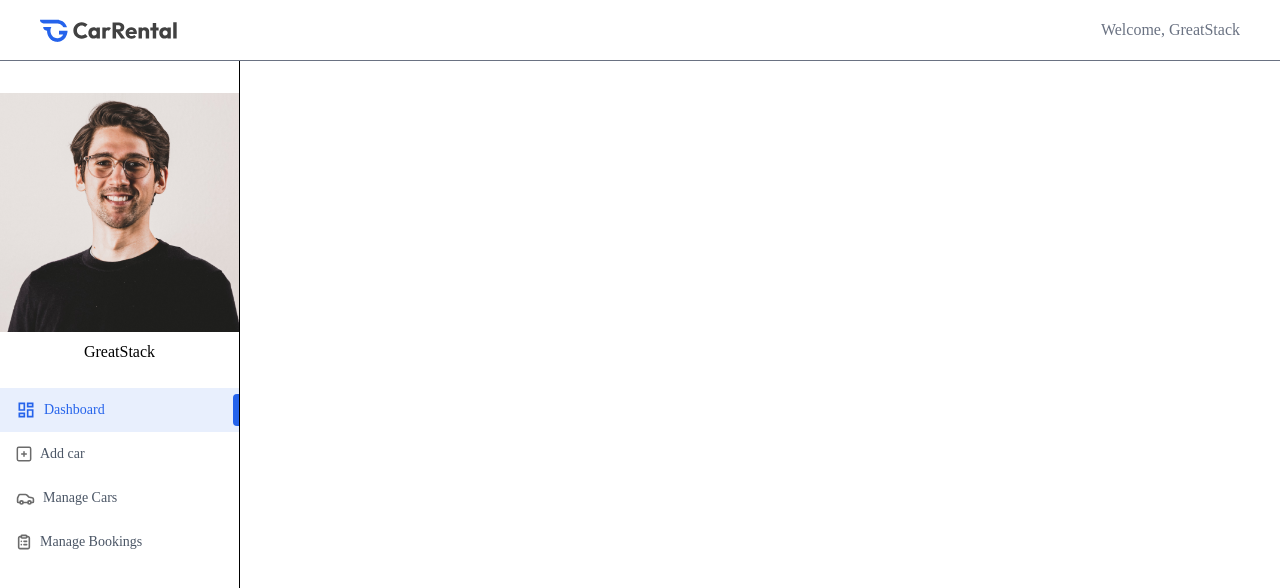
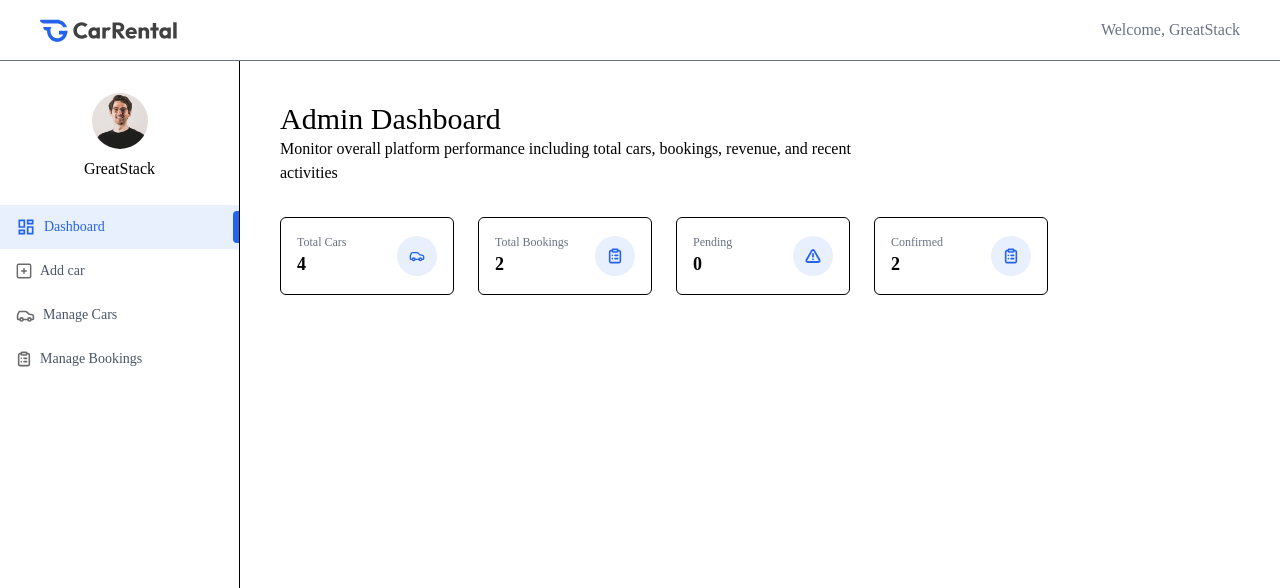
Before and after one commit to ratnadeepa-01/CarRentalApplication, a React (Vite) app: page /owner in a window 1280 px wide. Shown: the top 588 px of the page. Built offline with nearby package versions, Linux system fonts and the light colour scheme; a web font is replaced by a local one.

Commit message:
feat: enhance owner dashboard layout and functionality; add dashboard cards and image upload feature in Sidebar

```diff
--- a/src/components/owner/Sidebar.jsx
+++ b/src/components/owner/Sidebar.jsx
@@ -15,16 +15,17 @@
     <div className='relative min-h-screen md:flex flex-col items-center pt-8
     max-w-13 md:max-w-60 w-full border-r border-borderColor text-sm'>
 
-        <div classnmae='group relative'>
+        <div className='group relative'>
             <label htmlFor='image'>
                 <img src={image ?   URL.createObjectURL(image) : user?.image ||
                     "https://encrypted-tbn0.gstatic.com/images?q=tbn:ANd9GcRUo9Zp13MTtMz8LzYXlWCpTIcnaAUrRpc_Sg&s"}
-                    alt=''/>
+                    alt='' className='h-9 md:h-14 w-9 md:w-14 rounded-full
+                    mx-auto'/>
                     <input type='file' id='image' accept='image/*'
                     hidden onChange={e=> setImage(e.target.files[0])}/>
 
                     <div className='absolute hidden top-0 right-0 left-0 bottom-0
-                    bg-black/10 rounded-full group-hover:fles items-center
+                    bg-black/10 rounded-full group-hover:flex items-center
                     justify-center cursor-pointer'>
                         <img src={assets.edit_icon} alt=''/>
                     </div>
--- a/src/pages/owner/Dashboard.jsx
+++ b/src/pages/owner/Dashboard.jsx
@@ -1,8 +1,68 @@
-import React from 'react'
+import React, { useEffect, useState } from 'react'
+import { assets, dummyDashboardData } from '../../assets/assets'
+import Title from '../../components/owner/Title'
 
 const Dashboard = () => {
+
+  const [data, setData] = useState({
+    totalCars: 0,
+    totalBookings: 0,
+    pendingBookings: 0,
+    completedBookings: 0,
+    recentBookings: [],
+    monthlyRevenue: 0,
+  })
+
+  useEffect(()=>{
+    setData(dummyDashboardData)
+  },[])
+
+  const dashboardCards = [
+    {
+      title: "Total Cars",
+      value: data.totalCars,
+      icon: assets.carIconColored
+    },
+    {
+      title: "Total Bookings",
+      value: data.totalBookings,
+      icon: assets.listIconColored
+    },
+    {
+      title: "Pending",
+      value: data.pendingBookings,
+      icon: assets.cautionIconColored
+    },
+    {
+      title: "Confirmed",
+       value: data.completedBookings,
+       icon: assets.listIconColored
+    },
+
+  ]
   return (
-    <div></div>
+    <div className='px-4 pt-10 md:px-10 flex-1'>
+      <Title title="Admin Dashboard" subTitle="Monitor overall platform performance
+      including total cars, bookings, revenue, and recent activities"/>
+
+      <div className='grid sm:grid-cols-2 md:grid-cols-3 lg:grid-cols-4 gap-6
+      my-8 max-w-3xl'>
+        {dashboardCards.map((card,index)=>(
+          <div key={index} className='flex gap-2 items-center justify-between p-4
+          rounded-md border border-borderColor'>
+            <div>
+              <h1 className='text-xs text-gray-500'>{card.title}</h1>
+              <p className='text-lg font-semibold'>{card.value}</p>
+            </div>
+            <div className='flex items-center justify-center w-10 h-10 rounded-full
+            bg-primary/10'>
+              <img src={card.icon} alt="" className='h-4 w-4'/>
+            </div>
+
+          </div>
+        ))}
+      </div>
+    </div>
   )
 }
 
--- a/src/pages/owner/Layout.jsx
+++ b/src/pages/owner/Layout.jsx
@@ -1,6 +1,7 @@
 import React from 'react'
 import { NavbarOwner } from '../../components/owner/NavbarOwner'
 import Sidebar from '../../components/owner/Sidebar'
+import { Outlet } from 'react-router-dom'
 
 const Layout = () => {
   return (
@@ -8,7 +9,7 @@
         <NavbarOwner/>
         <div className='flex'>
             <Sidebar/>
-
+            <Outlet/>
         </div>
     </div>
   )
```
